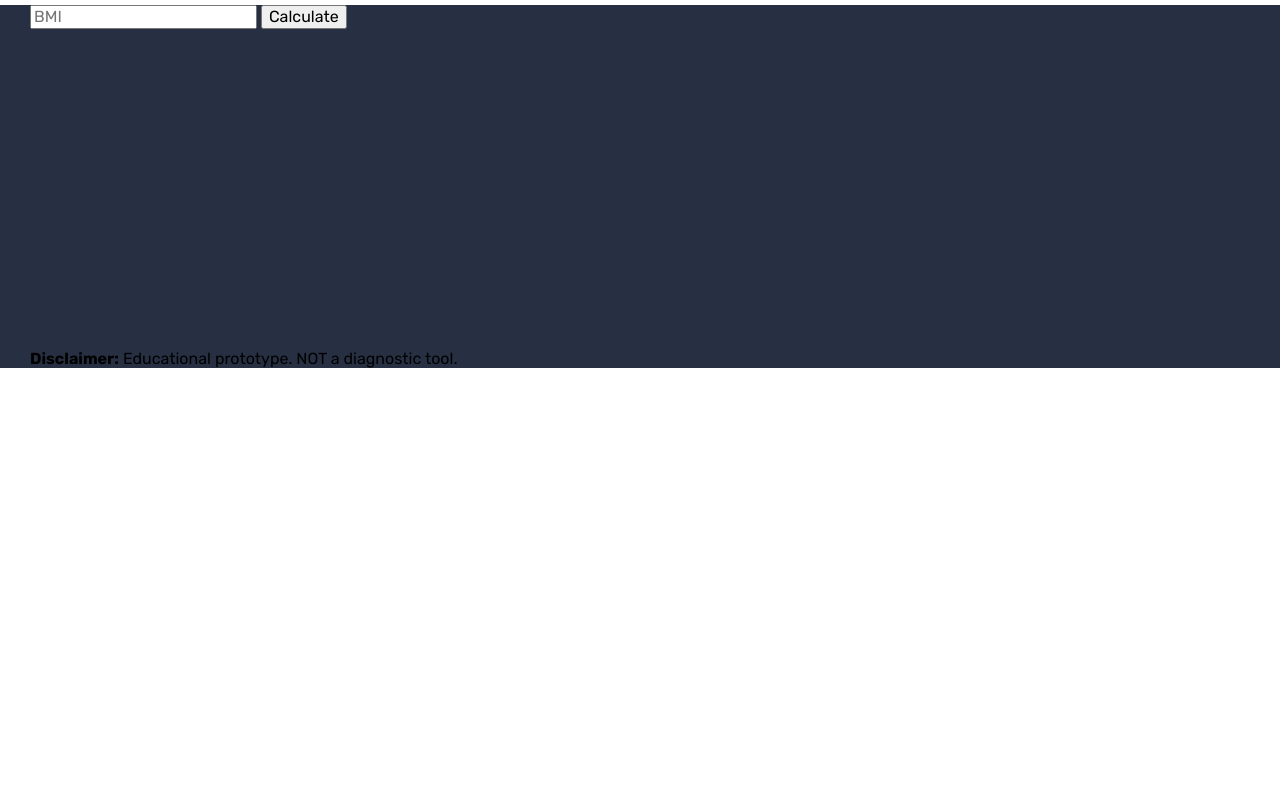
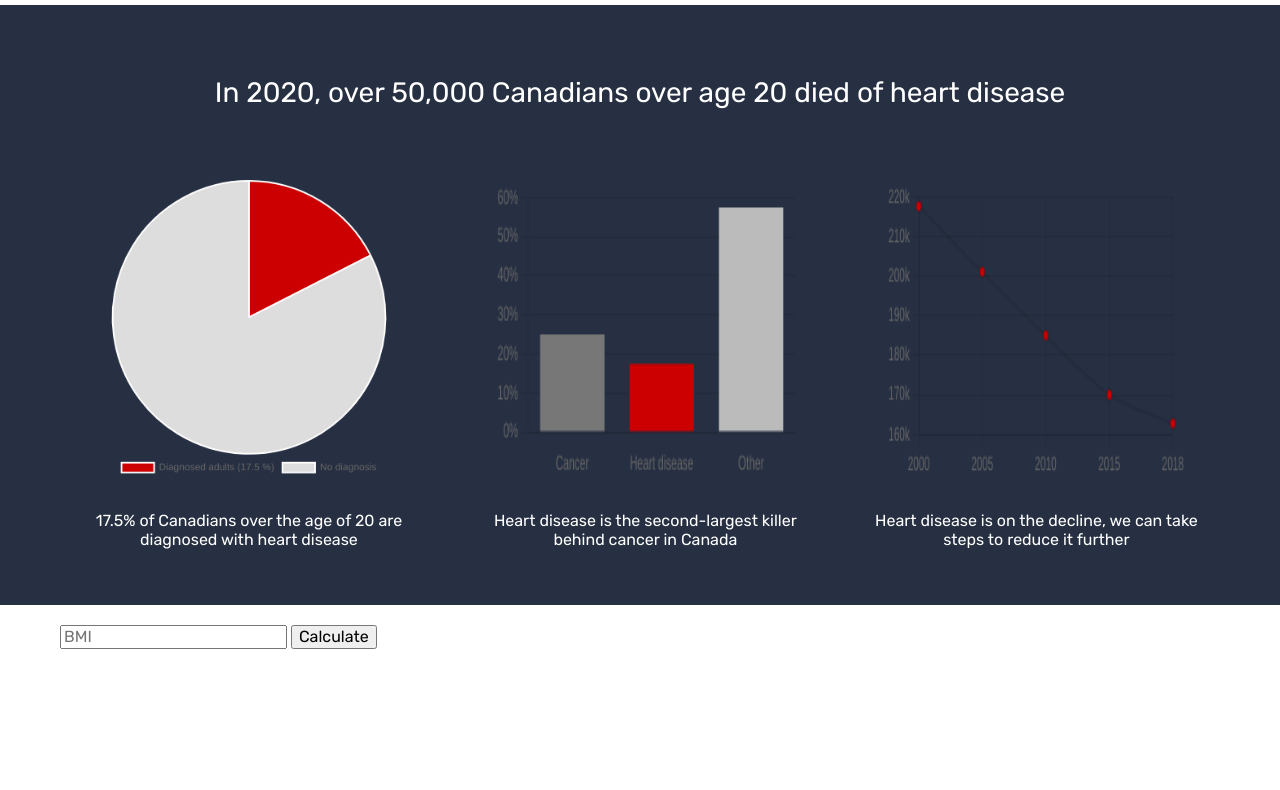
Before and after one commit to nothing36/hrt-dash, a plain HTML site: page frontend/index.html in a window 1280 px wide. Shown: the part 75-865 px from the top of the page. Before the commit the page ends 800 px from the top, so only its background shows below. Drawn offline with nearby package versions, Linux system fonts and the light colour scheme.

Commit message:
Add graph generation + animation to info

```diff
--- a/frontend/css/styles.css
+++ b/frontend/css/styles.css
@@ -5,8 +5,10 @@ body {
 }
 
 body > * {
-    padding-left: 30px;
-    padding-right: 30px;
+    padding-left: 60px;
+    padding-right: 60px;
+    padding-top: 20px;
+    padding-bottom: 20px;
 }
 
 .header {
@@ -31,6 +33,47 @@ body > * {
     font-size: 1.25rem;
 }
 
-.content {
+.content-info {
+    display: flex;
+    flex-direction: column;
     background-color: #273043;
+    box-sizing: border-box;
+    height: 75vh;
+    justify-content: space-around;
 }
+
+.info-card-container {
+    display: flex;
+    gap: 2rem;
+}
+
+.info-card {
+    display: flex;
+    flex-direction: column;
+    align-items: center;
+}
+.info-card canvas {
+  width: 100%;
+  aspect-ratio: 1 / 1;
+  display: block;
+}
+
+.info-description {
+    text-align: center;
+    color: white;
+    margin-top: 2rem;
+}
+
+.info-title {
+    margin-top: 1rem;
+    text-align: center;
+    font-size: 1.75rem;
+    color: white;
+}
+
+#canada-percent-chart,
+#canada-causes-chart,
+#canada-improvement-chart {
+  width: 300px !important;
+  height: 300px !important;
+}
--- a/frontend/index.html
+++ b/frontend/index.html
@@ -21,7 +21,32 @@
         <div class="header-link">About</div>
     </div>
 
-    <div class="content">
+    <div class="content-info">
+        <div class="info-title">In 2020, over 50,000 Canadians over age 20 died of heart disease</div>
+
+        <!-- info cards -->
+        <div class="info-card-container">
+            <!-- percentage chart -->
+            <div class="info-card">
+                <canvas id="canada-percent-chart"></canvas>
+                <div class="info-description">17.5% of Canadians over the age of 20 are diagnosed with heart disease</div>
+            </div>
+
+            <!-- leading causes of death chart -->
+            <div class="info-card">
+                <canvas id="canada-causes-chart"></canvas>
+                <div class="info-description">Heart disease is the second-largest killer behind cancer in Canada</div>
+            </div>
+
+            <!-- improvement chart -->
+            <div class="info-card">
+                <canvas id="canada-improvement-chart"></canvas>
+                <div class="info-description">Heart disease is on the decline, we can take steps to reduce it further</div>
+            </div>
+        </div>
+    </div>
+
+    <div class="content-calculate">
         <!-- hard-coded testing form -->
         <form id="user-form">
             <input name="BMI" type="number" placeholder="BMI" step="0.1" required>
@@ -32,10 +57,10 @@
         <!-- risk chart with -->
         <canvas id="risk-chart" width="300" height="300"></canvas>
         <p id="risk-text"></p>
+    </div>
 
-        <section id="disclaimer">
-            <strong>Disclaimer:</strong> Educational prototype. NOT a diagnostic tool.
-        </section>
-    </div>
+    <section id="disclaimer">
+        <strong>Disclaimer:</strong> Educational prototype. NOT a diagnostic tool.
+    </section>
 </body>
 </html>
--- a/frontend/js/app.js
+++ b/frontend/js/app.js
@@ -40,8 +40,89 @@ function renderRisk(p){
     type:"doughnut",
     data:{ datasets:[{ data:[p, 1-p], backgroundColor:["#c00","#ddd"] }] },
     options:{
-      plugins:{ legend:{ display:false } },
+        plugins:{ legend:{ display:false } },
       cutout:"70%"
     }
   });
 }
+
+
+// on window load
+window.onload = () => {
+  buildInfoCharts();
+};
+
+
+// build out charts and animate them in
+function buildInfoCharts() {
+  const charts = [
+    {
+    id: "canada-percent-chart",
+      cfg: {
+        type: "pie",
+        data: {
+          labels: ["Diagnosed adults (17.5 %)", "No diagnosis"],
+          datasets: [{
+            data: [17.5, 82.5],
+            backgroundColor: ["#c00", "#ddd"]
+          }]
+        },
+        options: { plugins: { legend: { position: "bottom" } } }
+      }
+    },
+
+    {
+      id: "canada-causes-chart",
+      cfg: {
+        type: "bar",
+        data: {
+          labels: ["Cancer", "Heart disease", "Other"],
+          datasets: [{
+            data: [25, 17.5, 57.5],
+            backgroundColor: ["#777", "#c00", "#bbb"]
+          }]
+        },
+        options: {
+          plugins: { legend: { display: false } },
+          scales: {
+            y: { beginAtZero: true, ticks: { callback: v => v + "%" } },
+            x: { grid: { display: false } }
+          }
+        }
+      }
+    },
+
+    {
+      id: "canada-improvement-chart",
+      cfg: {
+        type: "line",
+        data: {
+          labels: ["2000", "2005", "2010", "2015", "2018"],
+          datasets: [{
+            data: [217600, 201000, 185000, 170000, 162730],
+            borderWidth: 2,
+            fill: false,
+            tension: 0.3,
+            backgroundColor: ["#c00"]
+          }]
+        },
+        options: {
+          plugins: { legend: { display: false } },
+          scales: { y: { ticks: { callback: v => (v / 1000) + "k" } } }
+        }
+      }
+    }
+  ];
+
+  charts.forEach((item, idx) => {
+    const canvas = document.getElementById(item.id);
+    if (!canvas) return;
+    canvas.style.opacity = 0;
+    canvas.style.transition = "opacity 1s";
+
+    setTimeout(() => {
+      new Chart(canvas, item.cfg);
+      canvas.style.opacity = 1;
+    }, idx * 800);
+  });
+}
```
